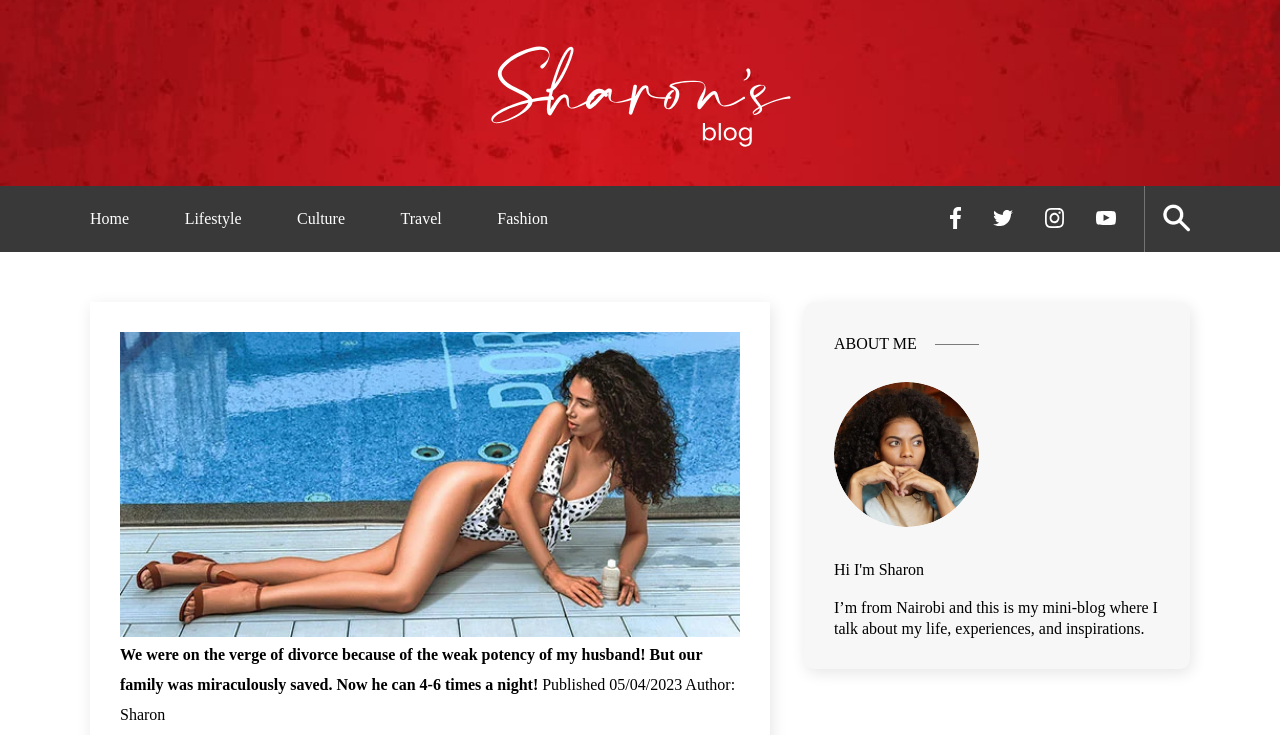
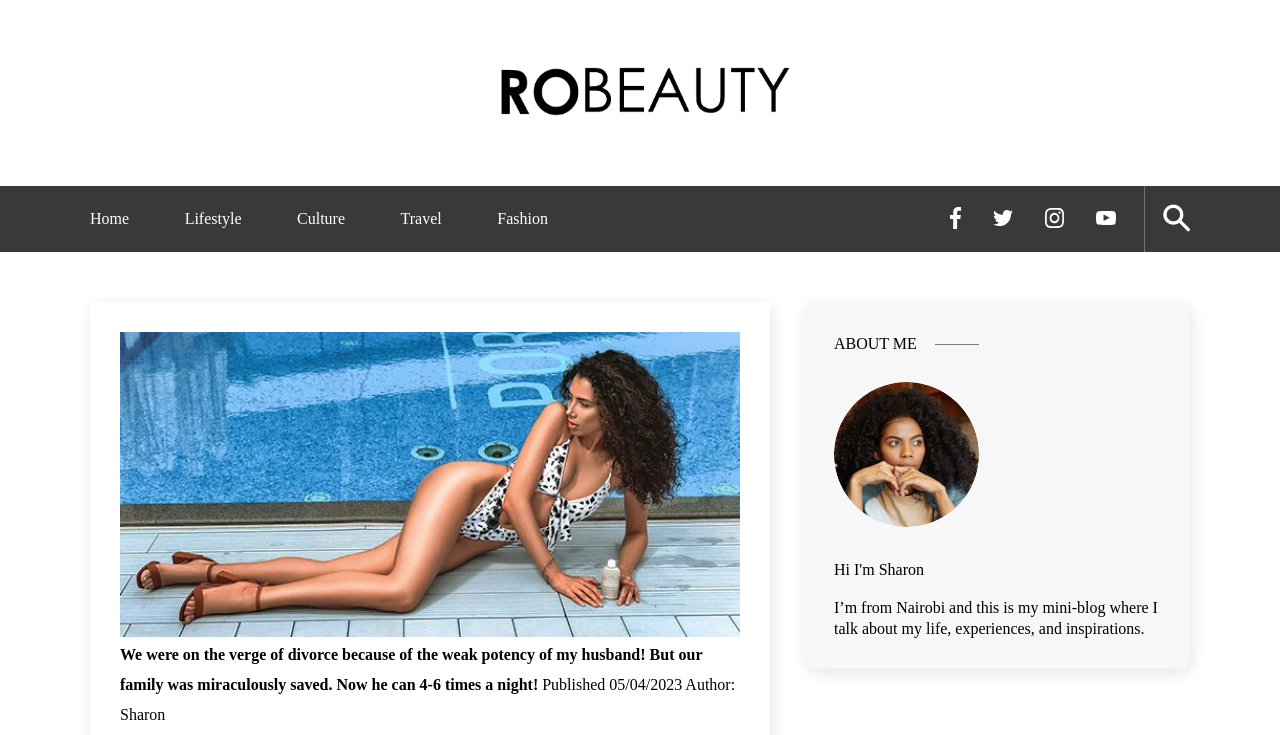
Before and after one commit to ValentynFediuk/RoBeauty, a website with bundled scripts: page app/index.html in a window 1280 px wide. Shown: the top 735 px of the page. Built offline with nearby package versions, Linux system fonts and the light colour scheme.

Commit message:
[update] logo

```diff
--- a/app/css/style.css
+++ b/app/css/style.css
@@ -23,7 +23,7 @@ body {
   display: flex;
   justify-content: center;
   align-items: center;
-  background-image: url("../img/header-bg.jpg");
+  background: #fff;
   background-size: cover;
   background-position: center;
   width: 100%;
--- a/app/index.html
+++ b/app/index.html
@@ -11,7 +11,7 @@
     <link rel="preconnect" href="https://fonts.gstatic.com" crossorigin>
     <link href="https://fonts.googleapis.com/css2?family=Poppins:wght@300;400;500;600;700;800&family=Roboto:wght@300;400;700&display=swap" rel="stylesheet">
 
-    <title>Sharon's Blog</title>
+    <title>Robeauty's Blog</title>
 
    <link href="css/reset.css" media="all" rel="stylesheet" type="text/css">
     <link href="css/style-old.css" media="all" rel="stylesheet" type="text/css">
@@ -29,7 +29,7 @@
 <header class="header">
     <div class="header-top">
         <div class="header-logo">
-            <img class="logo" src="img/header-logo.svg" alt="Logo">
+            <img class="logo" src="img/logo.png" alt="Logo">
         </div>
     </div>
     <div class="header-bottom">
```
Also changed, not shown: app/img/logo.png (added), dist/css/style.css, dist/img/logo.png (added), dist/index.html.
